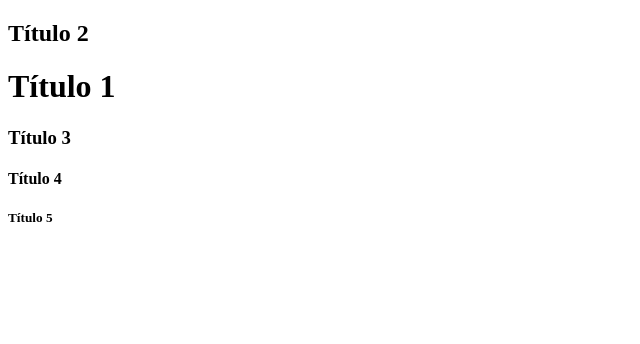
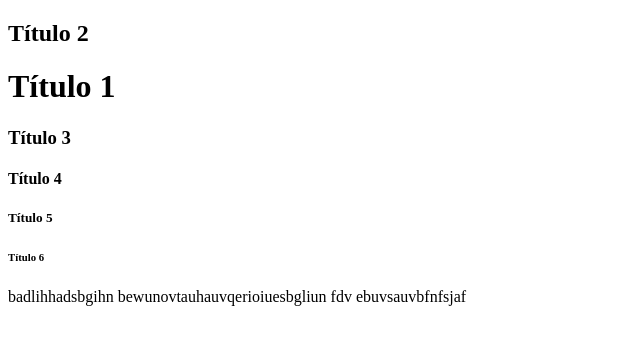
Before and after one commit to robert-NB/viernes, a plain HTML site: page index.html in a window 1280 px wide. Shown: the whole page, without its empty margins (0-640 px from the left). Drawn offline with Linux system fonts and the light colour scheme.

Commit message:
README.md

```diff
--- a/index.html
+++ b/index.html
@@ -12,6 +12,10 @@
     <h3>Título 3</h3>
     <h4>Título 4</h4>
     <h5>Título 5</h5>
+    <h6>Título 6</h6>
+    <p>
+        badlihhadsbgihn bewunovtauhauvqerioiuesbgliun fdv ebuvsauvbfnfsjaf
+    </p>
 
 
 
```
Also changed, not shown: 1 other file.
